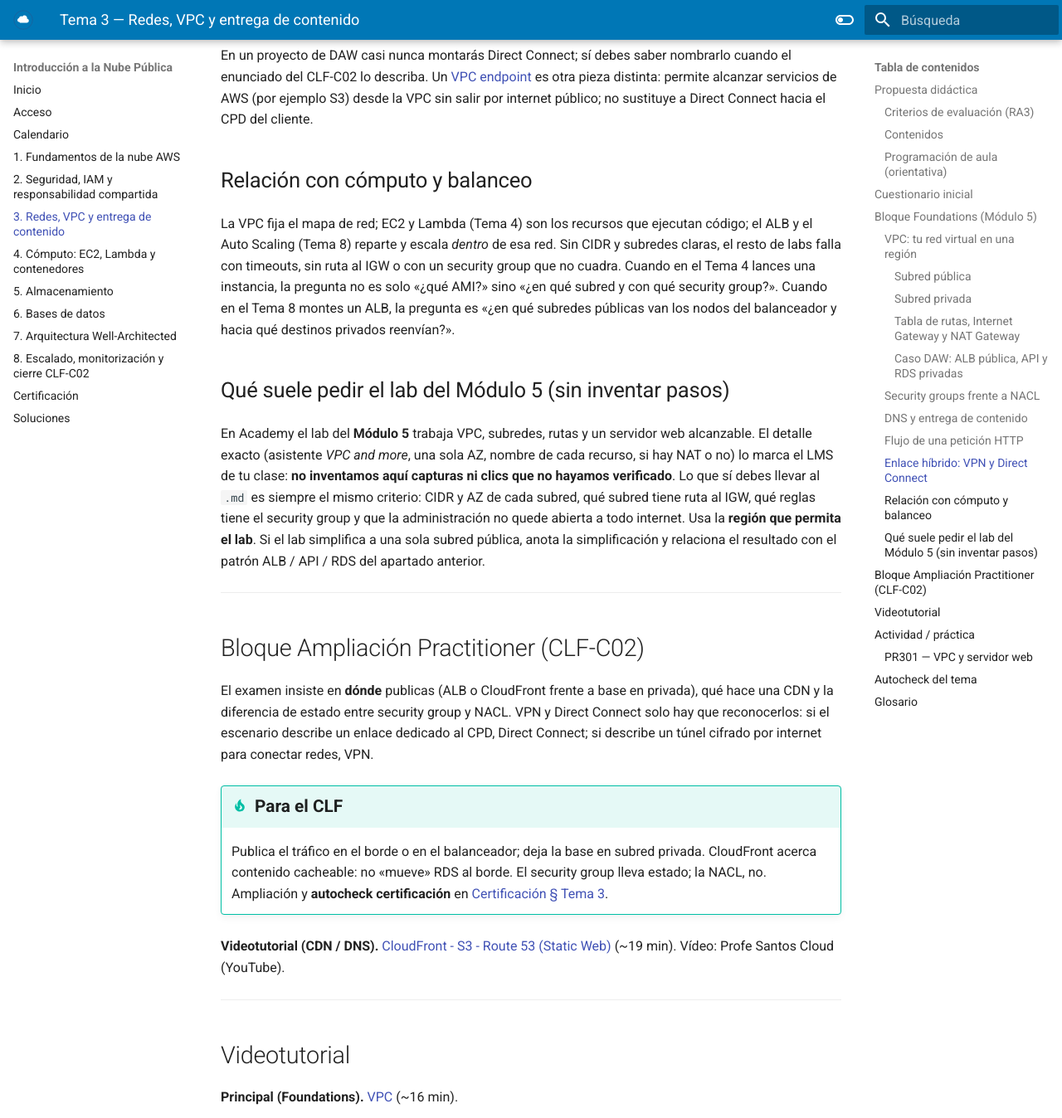
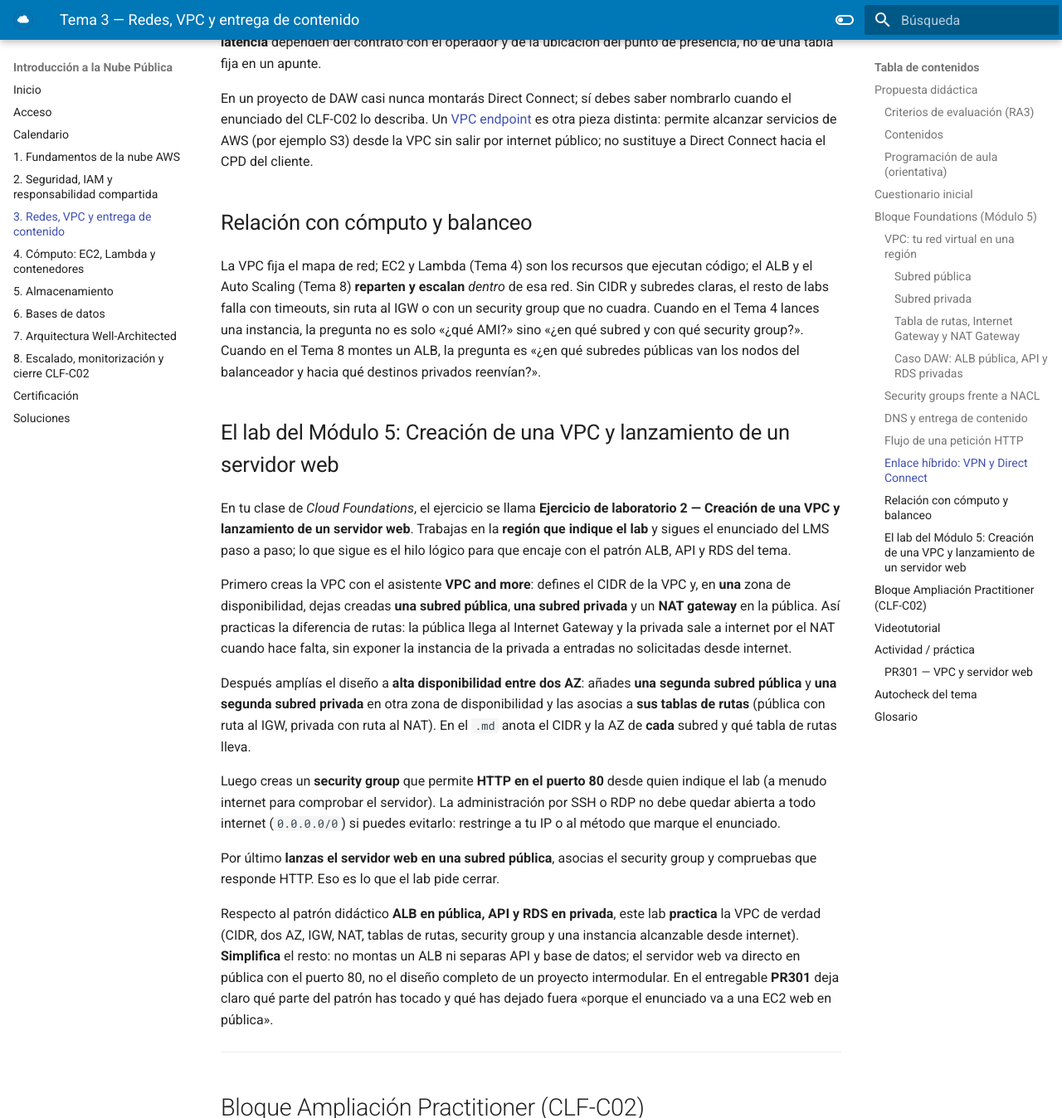
Before and after one commit to fjavier-hernandez/cloud, an MkDocs documentation site: the page built from docs/03-redes-entrega-contenido/tema3.md, in a window 1280 px wide and 1400 px high, scrolled down 9975 px, cut to the strip 0-1348 px from the top of the window. Shown: the whole strip at 83% size. Built offline with MkDocs 1.6.1 and Material for MkDocs 9.7.7, drawn with Linux system fonts in a browser that asks for light colours; some of the changed text lies outside the part shown.

Commit message:
Corregir Tema 3: lab del Módulo 5, frases meta y redacción; enlazar calculadora en PR103.
Co-authored-by: Cursor <cursoragent@cursor.com>

```diff
--- a/docs/01-fundamentos-nube-aws/tema1.md
+++ b/docs/01-fundamentos-nube-aws/tema1.md
@@ -517,7 +517,7 @@ Los módulos en vídeo del LMS (sistema de gestión del aprendizaje) de Academy
 
 ### PR103 — Estimación
 
-* :simple-neutralinojs: **PR103**. (RA1 // d, e, f // **PR 0–10**). Usas **AWS Pricing Calculator** para comparar coste 24/7 frente a uso parcial y dejas claros los supuestos.
+* :simple-neutralinojs: **PR103**. (RA1 // d, e, f // **PR 0–10**). Usas la [**AWS Pricing Calculator**](https://calculator.aws/) para comparar coste 24/7 frente a uso parcial y dejas claros los supuestos.
 
   **Tareas:** estima un mes en región europea con instancia pequeña 24/7 + 50 GB de objetos + 10 GB de salida; repite la instancia a **40 h/sem**; documenta supuestos y desglose; completa el lab de costes de Academy M2 si está activo.
 
--- a/docs/03-redes-entrega-contenido/tema3.md
+++ b/docs/03-redes-entrega-contenido/tema3.md
@@ -219,19 +219,29 @@ Si el backend del instituto o del cliente sigue en un CPD (centro de proceso de
 
 **En la práctica — VPN.** Encaja para pruebas, para conectar el CPD del cliente con un caudal moderado y para escenarios donde importa cifrar sin esperar a un circuito dedicado. En Foundations no configuras la VPN del lab típico del Módulo 5; sí la reconoces en el CLF-C02 cuando el enunciado habla de un enlace cifrado por internet.
 
-**Qué es en este caso — Direct Connect.** Un **[Direct Connect](#direct-connect)** es un enlace de red **dedicado** (no el internet genérico de casa) entre tu ubicación y AWS. El tráfico no viaja por la misma ruta genérica que el resto de internet público de la misma forma que una VPN sobre ADSL.
+**Qué es en este caso — Direct Connect.** Un **[Direct Connect](#direct-connect)** es una **conexión física dedicada** entre tu ubicación (CPD, oficina, centro de datos del cliente) y AWS. El tráfico **no pasa por internet público**: va por el circuito acordado con el operador. Una **[VPN](#vpn)**, en cambio, **cifra** el tráfico pero **sí viaja por internet** entre los extremos del túnel.
 
-**En la práctica — Direct Connect.** Tiene sentido cuando el caudal estable y la previsibilidad importan más que un lab de aula: sincronizaciones grandes, aplicaciones sensibles a la variación del camino público, contratos donde el enlace dedicado es requisito. En Foundations solo debes **reconocer** el escenario del examen: mucho tráfico estable al CPD → Direct Connect; prueba rápida y cifrada → VPN. No inventamos precios ni latencias aquí: eso lo marca el contrato y la ubicación.
+**En la práctica — Direct Connect.** Tiene sentido cuando el caudal estable y la previsibilidad importan más que un lab de aula: sincronizaciones grandes, aplicaciones sensibles a la variación del camino público, contratos donde el enlace dedicado es requisito. En Foundations solo debes **reconocer** el escenario del examen: mucho tráfico estable al CPD → Direct Connect; prueba rápida y cifrada → VPN. El **precio** y la **latencia** dependen del contrato con el operador y de la ubicación del punto de presencia, no de una tabla fija en un apunte.
 
 En un proyecto de DAW casi nunca montarás Direct Connect; sí debes saber nombrarlo cuando el enunciado del CLF-C02 lo describa. Un [VPC endpoint](#vpc-endpoint) es otra pieza distinta: permite alcanzar servicios de AWS (por ejemplo S3) desde la VPC sin salir por internet público; no sustituye a Direct Connect hacia el CPD del cliente.
 
 ### Relación con cómputo y balanceo
 
-La VPC fija el mapa de red; EC2 y Lambda (Tema 4) son los recursos que ejecutan código; el ALB y el Auto Scaling (Tema 8) reparte y escala *dentro* de esa red. Sin CIDR y subredes claras, el resto de labs falla con timeouts, sin ruta al IGW o con un security group que no cuadra. Cuando en el Tema 4 lances una instancia, la pregunta no es solo «¿qué AMI?» sino «¿en qué subred y con qué security group?». Cuando en el Tema 8 montes un ALB, la pregunta es «¿en qué subredes públicas van los nodos del balanceador y hacia qué destinos privados reenvían?».
+La VPC fija el mapa de red; EC2 y Lambda (Tema 4) son los recursos que ejecutan código; el ALB y el Auto Scaling (Tema 8) **reparten y escalan** *dentro* de esa red. Sin CIDR y subredes claras, el resto de labs falla con timeouts, sin ruta al IGW o con un security group que no cuadra. Cuando en el Tema 4 lances una instancia, la pregunta no es solo «¿qué AMI?» sino «¿en qué subred y con qué security group?». Cuando en el Tema 8 montes un ALB, la pregunta es «¿en qué subredes públicas van los nodos del balanceador y hacia qué destinos privados reenvían?».
 
-### Qué suele pedir el lab del Módulo 5 (sin inventar pasos)
+### El lab del Módulo 5: Creación de una VPC y lanzamiento de un servidor web
 
-En Academy el lab del **Módulo 5** trabaja VPC, subredes, rutas y un servidor web alcanzable. El detalle exacto (asistente *VPC and more*, una sola AZ, nombre de cada recurso, si hay NAT o no) lo marca el LMS de tu clase: **no inventamos aquí capturas ni clics que no hayamos verificado**. Lo que sí debes llevar al `.md` es siempre el mismo criterio: CIDR y AZ de cada subred, qué subred tiene ruta al IGW, qué reglas tiene el security group y que la administración no quede abierta a todo internet. Usa la **región que permita el lab**. Si el lab simplifica a una sola subred pública, anota la simplificación y relaciona el resultado con el patrón ALB / API / RDS del apartado anterior.
+En tu clase de *Cloud Foundations*, el ejercicio se llama **Ejercicio de laboratorio 2 — Creación de una VPC y lanzamiento de un servidor web**. Trabajas en la **región que indique el lab** y sigues el enunciado del LMS paso a paso; lo que sigue es el hilo lógico para que encaje con el patrón ALB, API y RDS del tema.
+
+Primero creas la VPC con el asistente **VPC and more**: defines el CIDR de la VPC y, en **una** zona de disponibilidad, dejas creadas **una subred pública**, **una subred privada** y un **NAT gateway** en la pública. Así practicas la diferencia de rutas: la pública llega al Internet Gateway y la privada sale a internet por el NAT cuando hace falta, sin exponer la instancia de la privada a entradas no solicitadas desde internet.
+
+Después amplías el diseño a **alta disponibilidad entre dos AZ**: añades **una segunda subred pública** y **una segunda subred privada** en otra zona de disponibilidad y las asocias a **sus tablas de rutas** (pública con ruta al IGW, privada con ruta al NAT). En el `.md` anota el CIDR y la AZ de **cada** subred y qué tabla de rutas lleva.
+
+Luego creas un **security group** que permite **HTTP en el puerto 80** desde quien indique el lab (a menudo internet para comprobar el servidor). La administración por SSH o RDP no debe quedar abierta a todo internet (`0.0.0.0/0`) si puedes evitarlo: restringe a tu IP o al método que marque el enunciado.
+
+Por último **lanzas el servidor web en una subred pública**, asocias el security group y compruebas que responde HTTP. Eso es lo que el lab pide cerrar.
+
+Respecto al patrón didáctico **ALB en pública, API y RDS en privada**, este lab **practica** la VPC de verdad (CIDR, dos AZ, IGW, NAT, tablas de rutas, security group y una instancia alcanzable desde internet). **Simplifica** el resto: no montas un ALB ni separas API y base de datos; el servidor web va directo en pública con el puerto 80, no el diseño completo de un proyecto intermodular. En el entregable **PR301** deja claro qué parte del patrón has tocado y qué has dejado fuera «porque el enunciado va a una EC2 web en pública».
 
 ---
 
--- a/docs/90-soluciones/pr/PR301.md
+++ b/docs/90-soluciones/pr/PR301.md
@@ -1,6 +1,6 @@
 ---
 title: PR301 — VPC y servidor web
-description: Guía de apoyo al lab VPC, subnets, IGW, SG y teardown (Academy M5) del Tema 3.
+description: Guía de apoyo al lab «Creación de una VPC y lanzamiento de un servidor web» (Academy M5) del Tema 3.
 ---
 
 # PR301 — VPC y servidor web
@@ -11,39 +11,35 @@ description: Guía de apoyo al lab VPC, subnets, IGW, SG y teardown (Academy M5)
 
 ## Antes de empezar
 
-- Lab Academy del **Módulo 5** (VPC y servidor web) en la clase de *Cloud Foundations*, o el equivalente del enunciado.
-- Región fija del lab (la que permita Academy); no mezcles recursos entre regiones.
+- Lab Academy del **Módulo 5** en *Cloud Foundations*: **Ejercicio de laboratorio 2 — Creación de una VPC y lanzamiento de un servidor web** (o el equivalente del enunciado).
+- Región fija del lab; no mezcles recursos entre regiones.
 - Docs: [Create a VPC](https://docs.aws.amazon.com/vpc/latest/userguide/create-vpc.html) y [Configure security group rules](https://docs.aws.amazon.com/vpc/latest/userguide/working-with-security-group-rules.html).
 - **No** abras SSH/RDP ni motores de BD a `0.0.0.0/0` «para probar».
 - El teardown ordenado **puntúa**.
 
 ## Recorrido orientativo
 
-1. **Create VPC (CIDR).** En la consola **VPC** → **Your VPCs** → **Create VPC** (o el asistente *VPC and more* del lab). Fija el **IPv4 CIDR** (p. ej. `10.0.0.0/16` si el lab lo marca). Deberías ver la VPC en estado *Available*.
+1. **VPC con el asistente *VPC and more*.** Consola **VPC** → crea la VPC con el CIDR del lab. En la **primera AZ** deja **subred pública**, **subred privada** y **NAT gateway** (el asistente suele crearlas juntas). Anota CIDR y AZ.
 
-2. **Subnets + AZ (tabla).** Crea al menos una subnet **pública** y una **privada** (o las que pida el lab), cada una en **una** AZ. En el `.md`, tabla: nombre · CIDR · AZ · pública/privada. Recuerda: una subnet no cruza dos AZ.
+2. **Segunda AZ.** Añade **otra subred pública** y **otra privada** en una **segunda** zona de disponibilidad. Asócialas a **sus tablas de rutas**: las públicas con ruta `0.0.0.0/0` → **Internet Gateway**; las privadas con ruta al **NAT** (no al IGW). Tabla en el `.md`: nombre · CIDR · AZ · pública/privada · tabla de rutas.
 
-3. **Internet Gateway.** **Internet gateways** → **Create internet gateway** → **Attach to VPC**. Deberías ver el IGW *Attached*.
+3. **Internet Gateway.** Comprueba que el IGW está **attached** a la VPC y que solo las subredes **públicas** tienen la ruta por defecto hacia él.
 
-4. **Route table pública.** En la route table de la subnet pública: ruta `0.0.0.0/0` → **target** el IGW. La privada **no** debe tener esa ruta al IGW (salvo que el lab diga lo contrario; entonces explícalo). Verifica en **Subnet** → *Route table*.
+4. **Security group del servidor web.** **Inbound**: **HTTP (80)** desde el origen que pida el lab. Administración (**22**/3389) restringida si el enunciado lo permite; no `0.0.0.0/0` innecesario. Captura las reglas.
 
-5. **Security group.** **Security groups** → crea/edita el SG del servidor web: **Inbound rules** con **80/443** hacia quien deba (internet o el balanceador del lab). Administración (**22**/3389) **restringida** si el lab lo permite (tu IP / SG bastion), no `0.0.0.0/0` innecesario. Captura las reglas.
+5. **Instancia en subred pública.** Lanza la EC2 del lab en una **subred pública**, asocia el SG y comprueba respuesta HTTP según el enunciado.
 
-6. **Instancia / servidor web del lab.** Completa el flujo Academy (lanzar instancia en la subnet correcta, asociar SG). Comprueba que respondes HTTP según el enunciado.
+6. **Revisión en el `.md`.** Relaciona el lab con el patrón ALB/API/RDS del tema: qué practicaste (VPC, NAT, dos AZ, SG) y qué simplificaste (servidor web directo en pública, sin ALB ni RDS).
 
-7. **Revisión en el `.md`.** CIDR/AZ, coherencia pública vs privada, captura SG, nota de qué simplificaste respecto a un diseño «de producción».
-
-8. **Teardown ordenado.** Instancia → volúmenes/ENI → IGW (detach/delete) → subnets → VPC (o el orden exacto del lab). Deja evidencia de que no quedan restos.
-
-En Foundations el lab a veces simplifica (una sola AZ, SG más permisivo de lo ideal). En el `.md` debes **saber** qué simplificaste: la rúbrica premia CIDR/AZ coherentes, ruta al IGW solo donde toca, y un SG que no abra administración al mundo. Si el asistente *VPC and more* crea varias piezas de golpe, anota igual la tabla de subnets: el nombre del asistente no sustituye los datos.
+7. **Teardown ordenado.** Instancia → volúmenes/ENI → NAT → IGW (detach/delete) → subredes → VPC (o el orden exacto del lab). Evidencia de que no quedan restos.
 
 ## Evidencia ↔ rúbrica
 
 | Criterio | Qué dejar en el `.md` |
 | --- | --- |
-| VPC / subnets | Tabla CIDR + AZ (+ captura VPC/subnets si ayuda) |
-| Rutas e IGW | Frase o captura: ruta `0.0.0.0/0` → IGW solo en pública |
-| Security group | Captura de **Inbound rules** (80/443 vs admin) |
+| VPC / subredes | Tabla CIDR + AZ (cuatro subredes si el lab llega a dos AZ) |
+| Rutas e IGW | Pública → IGW; privada → NAT; sin IGW en privada |
+| Security group | Captura **Inbound** (80 vs admin) |
 | Limpieza | Orden de borrado + constancia de recursos eliminados |
 
 ## Capturas
@@ -57,12 +53,12 @@ Las figuras de esta página son de apoyo. En tu .md del lab usa capturas propias
 
 ## Errores frecuentes
 
-- Una sola subnet «para HA».
-- Ruta al IGW en la subnet privada sin explicarlo.
+- Una sola subred «para HA» (una subred = una AZ).
+- Ruta al IGW en la subred privada sin explicarlo.
 - `0.0.0.0/0` en 22/3306 «temporal».
-- Borrar la VPC antes que la instancia.
-- Diagrama bonito sin CIDR/AZ.
+- Borrar la VPC antes que la instancia o el NAT.
+- Diagrama bonito sin CIDR/AZ ni relación con el patrón ALB/API/RDS.
 
 ## Limpieza
 
-Sigue el orden del lab (típicamente instancia → ENI/volúmenes → IGW → subnets → VPC). Comprueba la región. **End Lab**.
+Sigue el orden del lab (típicamente instancia → ENI/volúmenes → NAT → IGW → subredes → VPC). Comprueba la región. **End Lab**.
```
